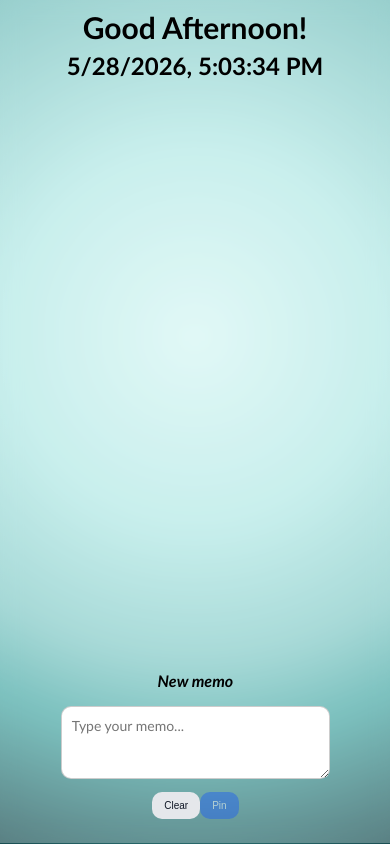
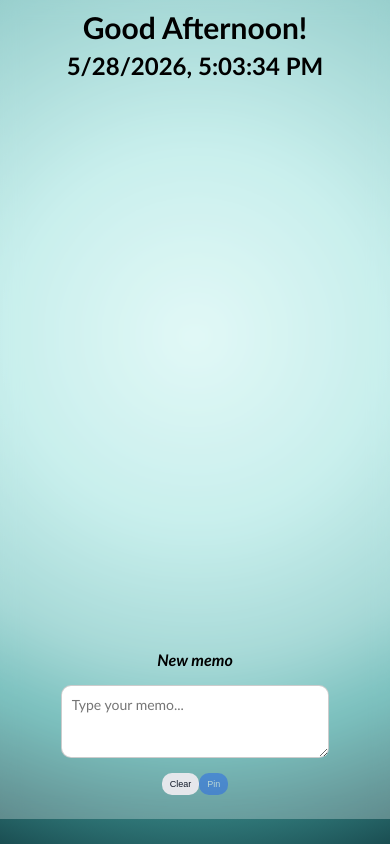
Before and after one commit to anndorphin/memo-board, a React (Create React App) app: page / in a window 390 px wide. Built offline with nearby package versions, Linux system fonts and the light colour scheme.

Commit message:
Responsive design for mobile edited

```diff
--- a/src/styles.css
+++ b/src/styles.css
@@ -10,6 +10,7 @@ body {
   margin: 0;
   padding: 0;
   min-height: 100%;
+  overflow-x: hidden;
 }
 
 /* “glass” teal radial gradient + vignette */
@@ -278,8 +279,36 @@ body {
 
 /* Phone fix: reduce side padding so composer stays centered */
 @media (max-width: 600px) {
+  .appShell,
+  .notesGrid,
+  .noteBox,
+  .composer {
+    max-width: 100%;
+    box-sizing: border-box;
+  }
+
   .appShell {
-    padding: 12px 16px; /* instead of 12px 100px */
+    padding: 12px 16px; /* reduce side padding (also helps centering) */
+  }
+
+  .notesGrid {
+    grid-template-columns: repeat(auto-fill, minmax(150px, 1fr));
+    gap: 10px;
+  }
+
+  .noteBox {
+    width: 150px;
+    height: 150px;
+    padding: 10px;
+  }
+
+  .noteTime {
+    font-size: 10px;
+  }
+
+  .app-button {
+    font-size: 9px;
+    padding: 6px 8px;
   }
 
   .composer textarea {
```
